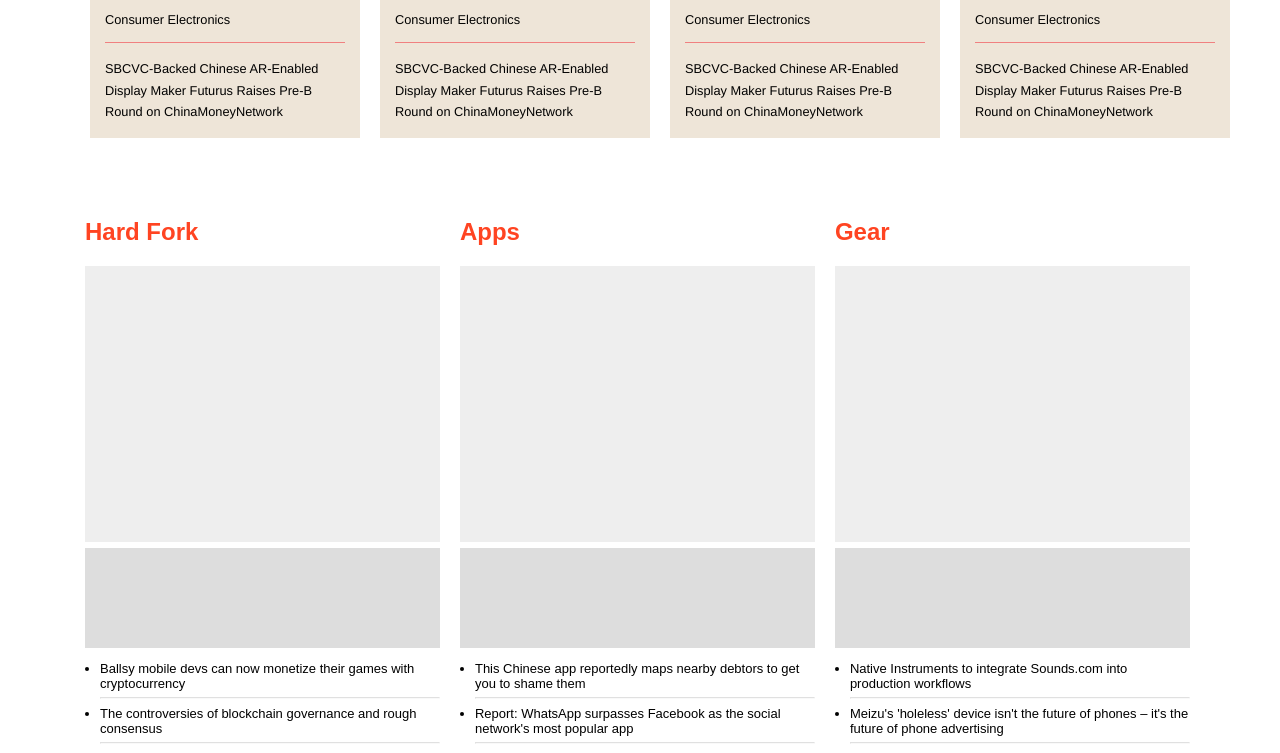
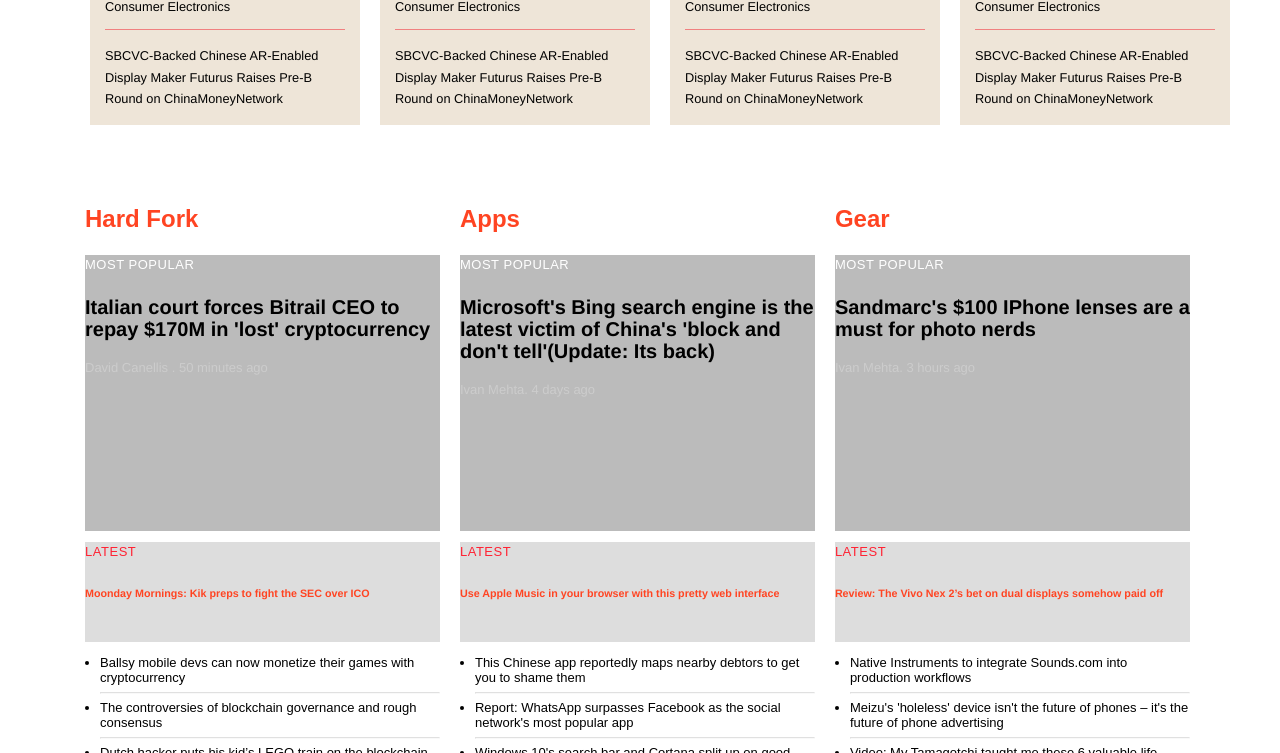
Before and after one commit to newcoder171/next-responsive, a plain HTML site: page index.html in a window 1280 px wide. Shown: the part 2047-2800 px from the top of the page. Drawn offline with Linux system fonts and the light colour scheme.

Commit message:
HAG Section Build and CSS

```diff
--- a/css/main.css
+++ b/css/main.css
@@ -18,6 +18,7 @@
   }
 
   .main-divs{
+    font-family: ARS Maquette,Helvetica Neue,Arial,sans-serif;
 
   }
 /*ends*/
@@ -167,7 +168,7 @@
 /*'Latest News' begins*/
 #latest-news{
   background-color: transparent;
-  font-size: 24px;
+
   font-weight: bold;
   height: 600px;
   margin: 50px;
@@ -346,15 +347,55 @@
 }
 
 .Hag0{
-  background-color: #eee;
+  background-color: #bbb;
   height: 276px;
   margin-bottom: 5px;
+}
+
+.Hag0 h5, .l-Hag0 h5{
+  font-family: Shentox,sans-serif;
+  font-weight: 500;
+  text-transform: uppercase;
+  letter-spacing: .04em;
+  line-height: 1.5;
+  font-size: 13px !important;
+  color: #fff;
+}
+
+.Hag0 h3{
+  font-size: 20px;
+  font-weight: 700;
+  line-height: 1.1;
+}
+.Hag0 p{
+  font-size: 13px;
+  color: #ccc;
 }
 
 .l-Hag0{
   background-color: #ddd;
   height: 100px;
   margin-top: -10px;
+  color: #f42;
+}
+
+.l-Hag0 h5{
+  color: #f23;
+}
+
+#Hard1{
+  background-image: url("");
+  background-size: contain;
+}
+
+#Apps1{
+  background-image: url("");
+  background-size: contain;
+}
+
+#Gear1{
+  background-image: url("");
+  background-size: contain;
 }
 
 /*ends*/
--- a/index.html
+++ b/index.html
@@ -212,10 +212,14 @@
       <div class="Hag" id="Hard">
         <h2>Hard Fork</h2>
         <div class="Hag0" id="Hard1">
-
+          <h5>most popular</h5>
+          <h3>Italian court forces Bitrail CEO to repay $170M in 'lost' cryptocurrency</h3>
+          <p>David Canellis . 50 minutes ago</p>
         </div>
         <div class="l-Hag0" id="l-Hag1">
-          <p></p>
+          <h5>latest</h5>
+          <h6>Moonday Mornings: Kik preps to fight the SEC over ICO</h6>
+
 
         </div>
         <ul>
@@ -230,10 +234,14 @@
       <div class="Hag" id="Apps">
         <h2>Apps</h2>
         <div class="Hag0" id="Apps1">
+          <h5>most popular</h5>
+          <h3>Microsoft's Bing search engine is the latest victim of China's 'block and don't tell'(Update: Its back)</h3>
+          <p>Ivan Mehta. 4 days ago</p>
 
         </div>
         <div class="l-Hag0" id="l-Apps">
-          <p></p>
+          <h5>latest</h5>
+          <h6>Use Apple Music in your browser with this pretty web interface</h6>
 
         </div>
         <ul>
@@ -248,10 +256,14 @@
       <div class="Hag" id="Gear">
         <h2>Gear</h2>
         <div class="Hag0" id="Gear1">
+          <h5>most popular</h5>
+          <h3>Sandmarc's $100 IPhone lenses are a must for photo nerds</h3>
+          <p>Ivan Mehta. 3 hours ago</p>
 
         </div>
         <div class="l-Hag0" id="l-Gear">
-          <p></p>
+          <h5>latest</h5>
+          <h6>Review: The Vivo Nex 2’s bet on dual displays somehow paid off</h6>
 
         </div>
         <ul>
@@ -263,7 +275,6 @@
         </ul>
 
       </div>
-
     </div>
     <!--'Hard, Apps, Gear' Section  ends-->
 
```
